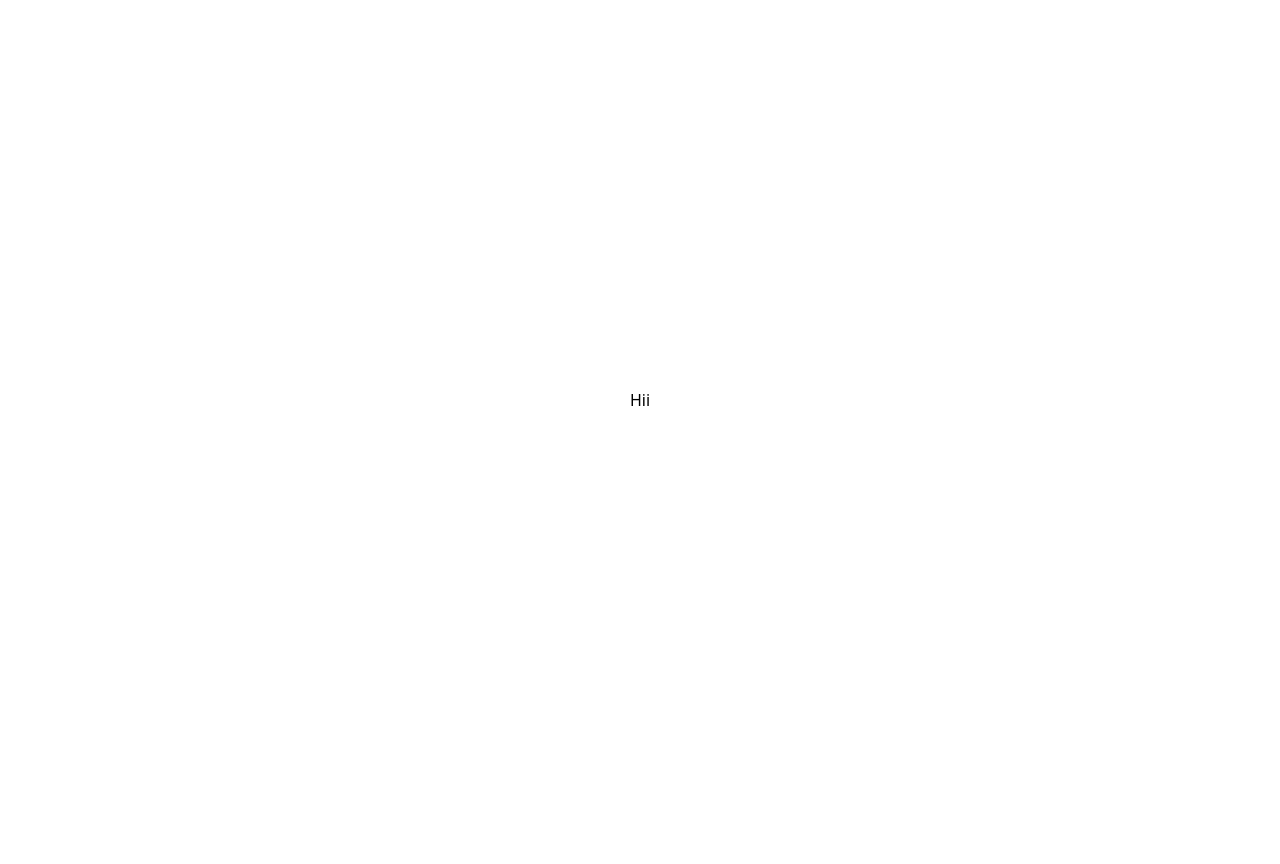
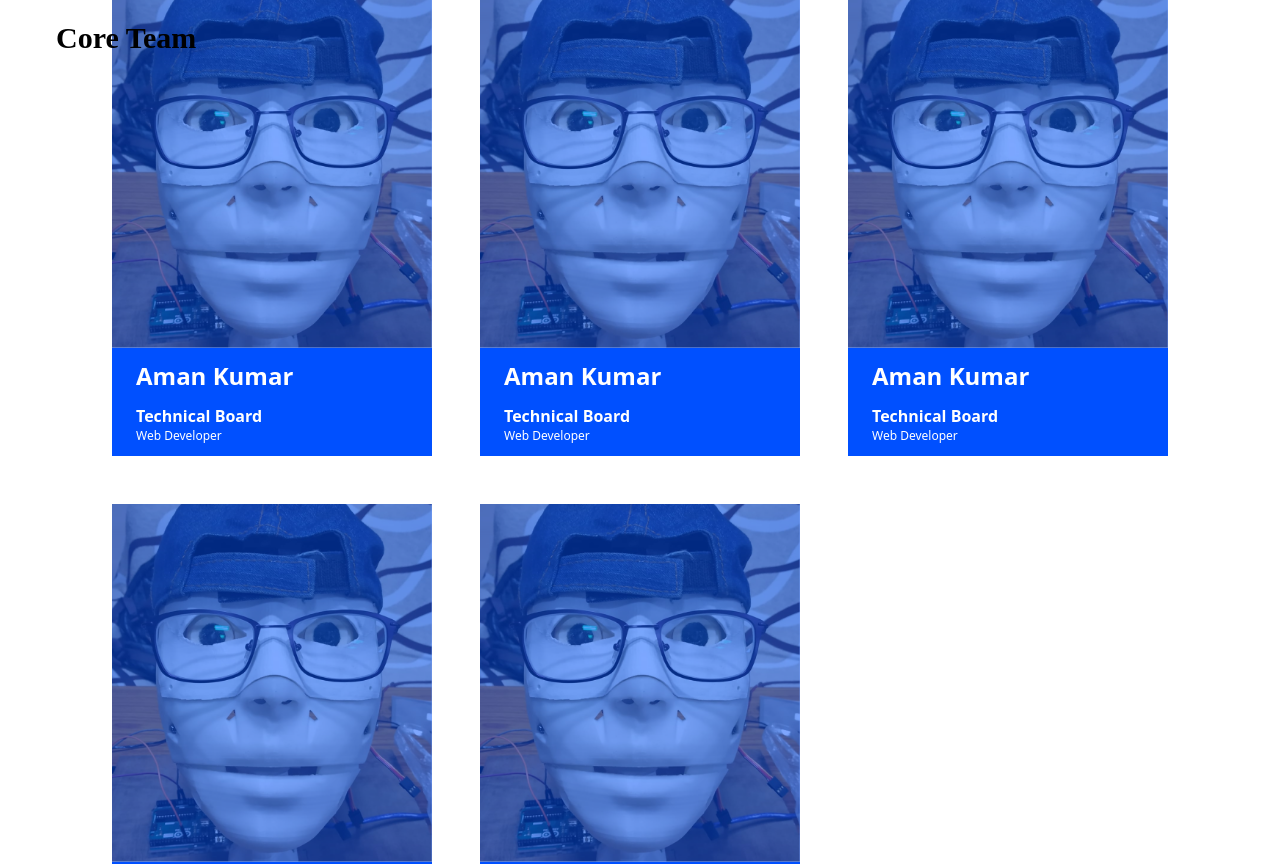
Before and after one commit to TSP06/techevince23-frontend, a React (Vite) app: page / in a window 1280 px wide. Shown: the top 864 px of the page. Before the commit the page ends 800 px from the top, so only its background shows below. Built offline with nearby package versions, Linux system fonts and the light colour scheme.

Commit message:
team-component-partial

```diff
--- a/src/components/team.jsx
+++ b/src/components/team.jsx
@@ -1,7 +1,71 @@
+import person from "../assets/raman.png"
+import React from 'react';
+
+
+const team = [
+    {
+        name: "Aman Kumar",
+        img: person,
+        club: "Techboard",
+        post: "Web Developer",
+        alt: "aman"
+    },
+    {
+        name: "Aman Kumar",
+        img: person,
+        club: "Techboard",
+        post: "Web Developer",
+        alt: "aman"
+    },
+    {
+        name: "Aman Kumar",
+        img: person,
+        club: "Techboard",
+        post: "Web Developer",
+        alt: "aman"
+    },{
+        name: "Aman Kumar",
+        img: person,
+        club: "Techboard",
+        post: "Web Developer",
+        alt: "aman"
+    },
+    {
+        name: "Aman Kumar",
+        img: person,
+        club: "Techboard",
+        post: "Web Developer",
+        alt: "aman"
+    },
+]
+
 export default function Team() {
   return (
-    <div className='grid place-content-center gap-10 justify-items-center h-screen'>
-      <h1>Hii</h1>
+    <div>
+    <div className=" flex flex-col">
+        <div>
+            <p className="flex flex-col items-start text-3xl font-semibold self-stretch absolute top-5 left-14 z-10" style={{fontFamily: 'Clash Display Variable'}}>Core Team</p>
+            <div className="rectangle bg-customBlue-100 h-3 w-36 absolute top-11 left-28"></div>
+        </div>
+
+        <div className='grid justify-items-center grid-cols-1 sm:grid-cols-2 xl:grid-cols-3 gap-12 w-full mb-56 mt-auto pt-96'>
+        {team && team.map(item =>{
+            return(
+                <div className='flex flex-col w-80 bg-white hover:scale-110 transform transition duration-500'>
+                    <div className=" bg-customBlue-200 bg-opacity-50 hover:bg-opacity-0 transition duration-500">
+                        <img src={item.img} alt= {item.alt} className='relative -z-10 '/>
+                    </div>
+
+                <div className='bg-customBlue-200 text-white px-6 h-full'>
+                    <h1 className='font-semibold text-2xl py-3'>{item.name}</h1>
+                    <p className='text-base font-bold'>Technical Board</p>
+                    <p className='text-xs font-normal pb-3'>{item.post}</p>
+                </div>
+                </div>
+            )
+        })}
+        </div>
+    </div>
     </div>
   );
 }
--- a/tailwind.config.cjs
+++ b/tailwind.config.cjs
@@ -5,7 +5,21 @@ module.exports = {
     "./src/**/*.{js,ts,jsx,tsx}",
   ],
   theme: {
-    extend: {},
+    extend: {
+      colors: {
+        transparent: 'transparent',
+        current: 'currentColor',
+        customBlue: {
+          100: "#0094FF",
+          200: "#0050FF",
+          300: "#032538",
+        },
+        customOrange: {
+          100: "#FF703C"
+        },
+      },
+    },
+
   },
   plugins: [],
 }
```
Also changed, not shown: src/assets/raman.png (added).
